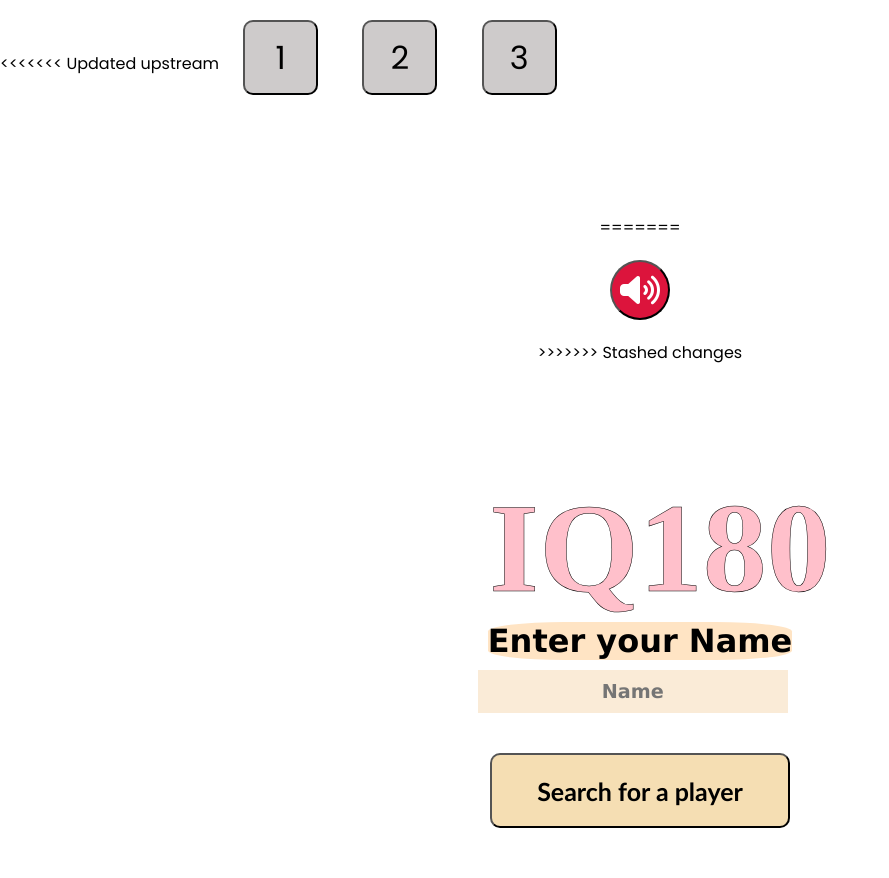
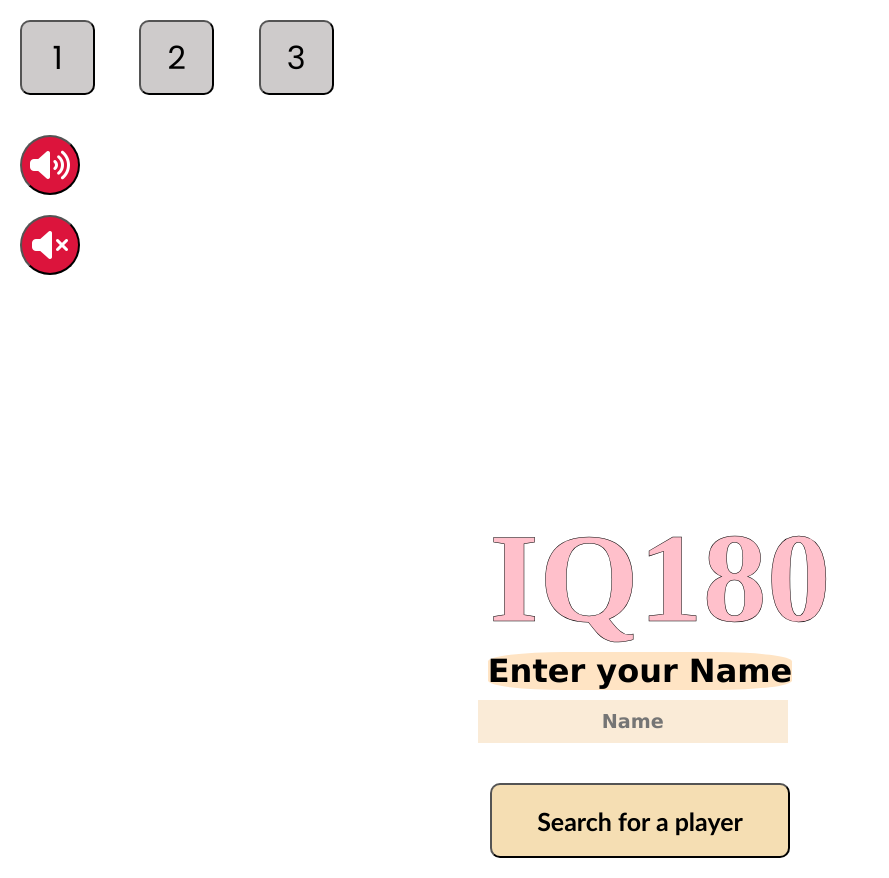
Before and after one commit to kongwv/IQ180, a website: page views/index.html in a window 1280 px wide. Shown: the whole page, without its empty margins (0-889 px from the left). Before the commit the page ends 848 px from the top, so only its background shows below. Drawn offline with nearby package versions, Linux system fonts and the light colour scheme; files that its build step writes are made by us from their sources; no server answers; files whose address does not match are found by name.

Commit message:
Update index.html

```diff
--- a/views/index.html
+++ b/views/index.html
@@ -12,22 +12,19 @@
 
 <body>
     <div>
-<<<<<<< Updated upstream
         <button id = "btn-1">1</button>
         <button id = "btn-2">2</button>
         <button id = "btn-3">3</button>
         <script src="scriptforbackgroundchange.js"></script>
     </div>
-
-    <div id="lobby">
-=======
+    <div class="musicBTN">
         <audio id="music" loop>
             <source src="sounds/solve-the-riddle.mp3" type="audio/mpeg">
         </audio>
         <button id="playMusicBTN" onclick="playMusic()"><i class="fa-solid fa-volume-high"></i></button>
+        <button id="playMusicBTN"><i class="fa-solid fa-volume-xmark"></i></button>
     </div>
     <div id="lobby">
->>>>>>> Stashed changes
         <h1>IQ180</h1>
         <div>
             <p class="enterName">Enter your Name </p>
```
